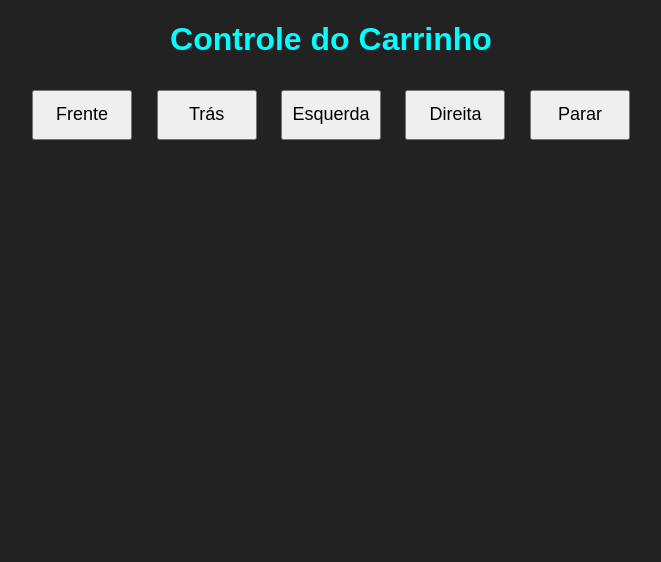
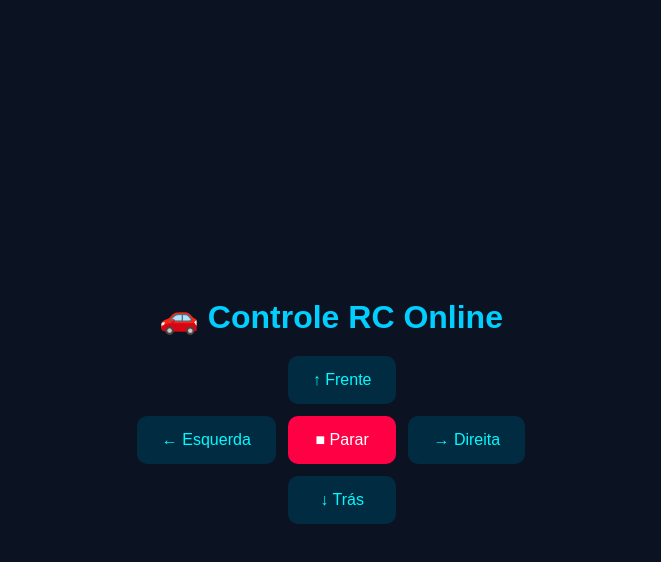
Before and after one commit to Ezequef/RCCARONLINE1, a website: page index.html in a window 1280 px wide. Shown: the whole page, without its empty margins (309-970 px from the left). Drawn offline with Linux system fonts and the light colour scheme.

Commit message:
index.html

```diff
--- a/index.html
+++ b/index.html
@@ -1,30 +1,72 @@
 <!DOCTYPE html>
-<html>
+<html lang="pt-BR">
 <head>
-  <title>Controle RC Car</title>
+  <meta charset="UTF-8" />
+  <meta name="viewport" content="width=device-width, initial-scale=1.0">
+  <title>RC Car Online</title>
   <style>
-    body { font-family: Arial; text-align: center; background: #222; color: #0ff; }
-    button { width: 100px; height: 50px; margin: 10px; font-size: 18px; }
+    body {
+      background: #0b1221;
+      color: #00cfff;
+      font-family: Arial, sans-serif;
+      display: flex;
+      flex-direction: column;
+      align-items: center;
+      justify-content: center;
+      height: 100vh;
+      margin: 0;
+    }
+    h1 { color: #00cfff; margin-bottom: 20px; }
+    .btns {
+      display: grid;
+      grid-template-areas:
+        ". frente ."
+        "esquerda parar direita"
+        ". tras .";
+      gap: 12px;
+    }
+    button {
+      background: #002b40;
+      color: #00faff;
+      border: none;
+      padding: 15px 25px;
+      font-size: 16px;
+      border-radius: 10px;
+      cursor: pointer;
+      transition: 0.2s;
+    }
+    button:hover { background: #005c80; }
+    .frente { grid-area: frente; }
+    .tras { grid-area: tras; }
+    .esquerda { grid-area: esquerda; }
+    .direita { grid-area: direita; }
+    .parar { grid-area: parar; background: #ff0044; color: white; }
   </style>
 </head>
 <body>
-  <h1>Controle do Carrinho</h1>
-  <div>
-    <button onclick="enviarComando('frente')">Frente</button>
-    <button onclick="enviarComando('tras')">Trás</button>
-    <button onclick="enviarComando('esquerda')">Esquerda</button>
-    <button onclick="enviarComando('direita')">Direita</button>
-    <button onclick="enviarComando('parar')">Parar</button>
+  <h1>🚗 Controle RC Online</h1>
+  <div class="btns">
+    <button class="frente" onclick="enviar('frente')">↑ Frente</button>
+    <button class="esquerda" onclick="enviar('esquerda')">← Esquerda</button>
+    <button class="parar" onclick="enviar('parar')">■ Parar</button>
+    <button class="direita" onclick="enviar('direita')">→ Direita</button>
+    <button class="tras" onclick="enviar('tras')">↓ Trás</button>
   </div>
 
   <script>
-    const socket = new WebSocket("wss://unproverbial-unhumourously-juniper.ngrok-free.dev");
+    const socket = new WebSocket(location.origin.replace(/^http/, 'ws'));
 
-    ws.onopen = () => console.log("Conectado ao servidor Render");
-    ws.onmessage = (msg) => console.log("Mensagem do servidor:", msg.data);
+    socket.addEventListener('open', () => {
+      console.log('✅ Conectado ao servidor!');
+    });
 
-    function enviarComando(cmd) {
-      ws.send(JSON.stringify({ type:'controle', comando: cmd }));
+    socket.addEventListener('close', () => {
+      console.log('⚠️ Conexão encerrada!');
+    });
+
+    function enviar(comando) {
+      socket.send(JSON.stringify({ type: 'controle', comando }));
+      console.log('📤 Enviado:', comando);
     }
   </script>
 </body>
```
